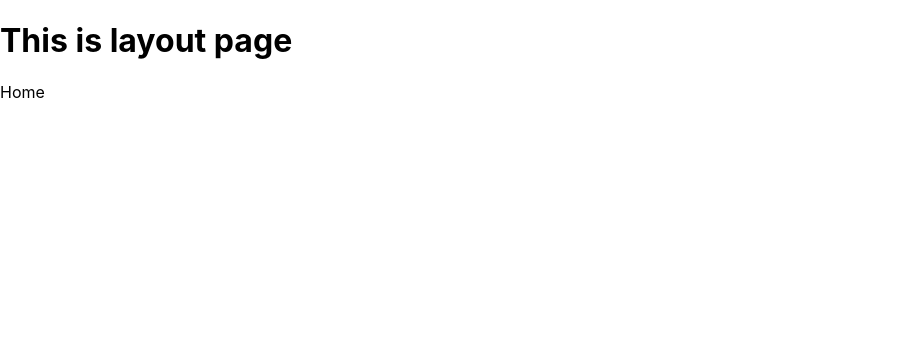
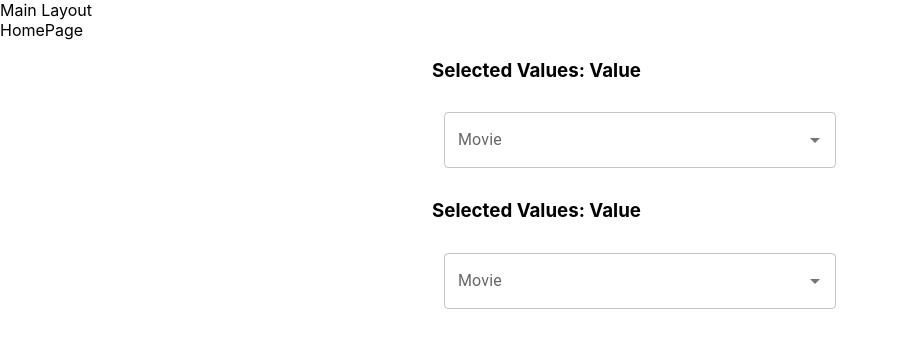
Before and after one commit to PasinduUmayanga/H2-Recruitment, a React (Create React App) app in the folder H2_Recruitment_Frontend/: page / in a window 1280 px wide. Shown: the top 348 px of the page, without its empty margins (0-898 px from the left). Built offline with nearby package versions, Linux system fonts and the light colour scheme.

Commit message:
Mutiple Dropdown Added

```diff
--- /dev/null
+++ b/H2_Recruitment_Frontend/src/common/components/H2RDropDownSelect/H2RDropDownSelect.tsx
@@ -0,0 +1,63 @@
+import React, { useState } from "react";
+import TextField from "@mui/material/TextField";
+import Autocomplete from "@mui/material/Autocomplete";
+import { DropDownDTO } from "./H2RDropDownSelect.types";
+import { Grid } from "@mui/material";
+
+const H2RDropDownSelect = (props: DropDownDTO) => {
+  const [value, setValue] = useState<Array<string>>(["Value"]);
+
+  const addValue = () => {
+    setValue([...value]);
+  };
+
+  // const selectedValues = React.useMemo(
+  //   () => allValues.filter((v) => v.selected),
+  //   [allValues]
+  // );
+  return (
+    <>
+      <Grid container spacing={2}>
+        <Grid item xs={4}></Grid>
+        <Grid item xs={4}>
+          <div>
+            <div>
+              <h3>Selected Values: {value}</h3>
+            </div>
+            {props.isMultiple ? (
+              <div style={{ padding: "12px" }}>
+                <Autocomplete
+                  limitTags={3}
+                  id={props.id}
+                  multiple
+                  onChange={addValue}
+                  options={props.options}
+                  // sx={{ width: 300 }}
+                  renderInput={(params) => (
+                    <TextField {...params} label="Movie" />
+                  )}
+                />
+              </div>
+            ) : (
+              <div style={{ padding: "12px" }}>
+                <Autocomplete
+                  id={props.id}
+                  disableClearable
+                  options={props.options}
+                  onChange={addValue}
+                  // sx={{ width: 300 }}
+                  renderInput={(params) => (
+                    <TextField {...params} label="Movie" />
+                  )}
+                />
+              </div>
+            )}
+          </div>
+        </Grid>
+        <Grid item xs={4}></Grid>
+      </Grid>
+    </>
+  );
+};
+
+export default H2RDropDownSelect;
--- a/H2_Recruitment_Frontend/src/views/layouts/MainLayout.tsx
+++ b/H2_Recruitment_Frontend/src/views/layouts/MainLayout.tsx
@@ -4,7 +4,7 @@ import { Outlet } from "react-router-dom";
 const MainLayout = () => {
   return (
     <div className="main-container">
-      <h1>This is layout page</h1>
+      <div>Main Layout</div>
       <Outlet />
     </div>
   );
--- a/H2_Recruitment_Frontend/src/views/pages/HomePage/HomePage.tsx
+++ b/H2_Recruitment_Frontend/src/views/pages/HomePage/HomePage.tsx
@@ -1,7 +1,39 @@
 import React from "react";
+import H2RDropDownSelect from "../../../common/components/H2RDropDownSelect/H2RDropDownSelect";
 
 const Home = () => {
-  return <div>Home</div>;
+  return (
+    <>
+      <div>HomePage</div>
+      <div>
+        <H2RDropDownSelect id="tags-standard" options={top100Films} />
+
+        <H2RDropDownSelect
+          id="disable-clearable"
+          isMultiple
+          options={top100Films}
+        />
+      </div>
+    </>
+  );
 };
+const top100Films = [
+  { label: "The Shawshank Redemption", year: 1994 },
+  { label: "The Godfather", year: 1972 },
+  { label: "The Godfather: Part II", year: 1974 },
+  { label: "The Dark Knight", year: 2008 },
+  { label: "12 Angry Men", year: 1957 },
+  { label: "Schindler's List", year: 1993 },
+  { label: "Pulp Fiction", year: 1994 },
+  {
+    label: "The Lord of the Rings: The Return of the King",
+    year: 2003,
+  },
+];
 
+const top10Films = [
+  { label: "The Shawshank Redemption", year: 1994 },
+  { label: "The Godfather", year: 1972 },
+  { label: "The Godfather: Part II", year: 1974 },
+];
 export default Home;
```
Also changed, not shown: H2_Recruitment_Frontend/src/common/components/H2RDropDownSelect/H2RDropDownSelect.types.ts (added, +15 -0 lines).
